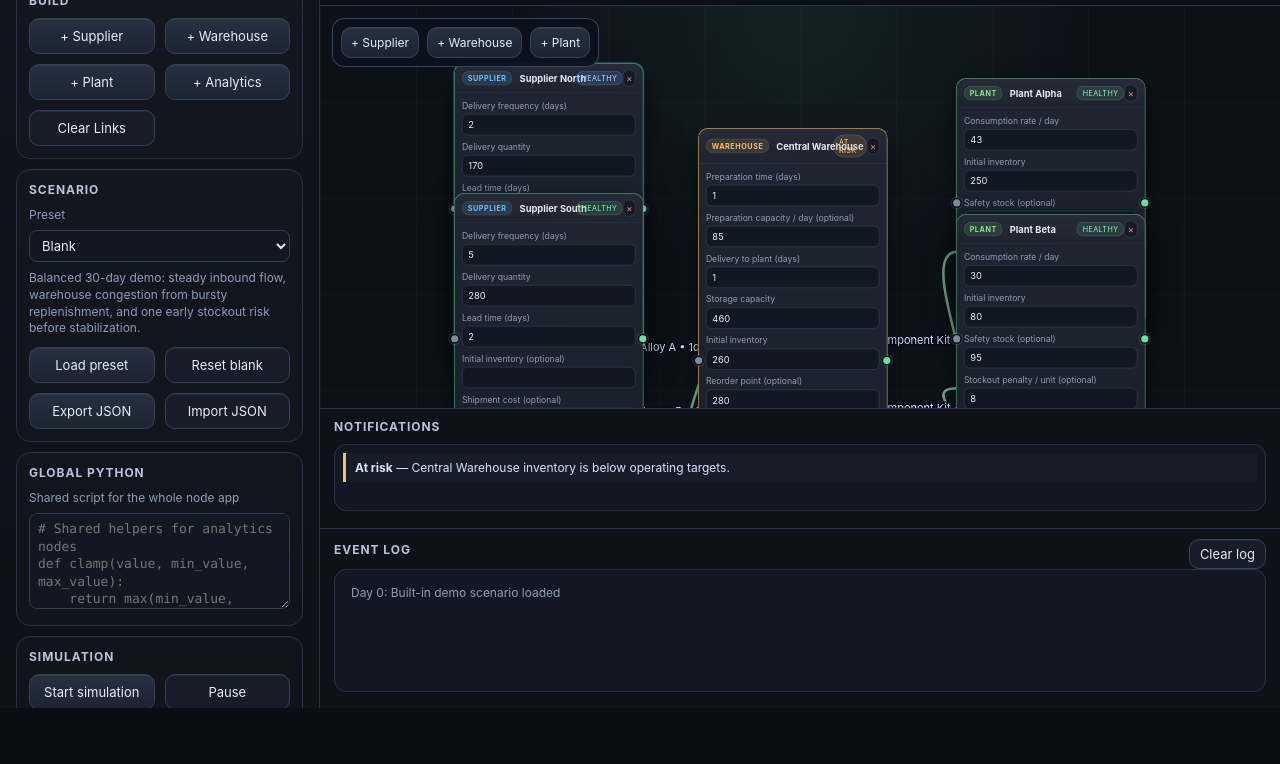
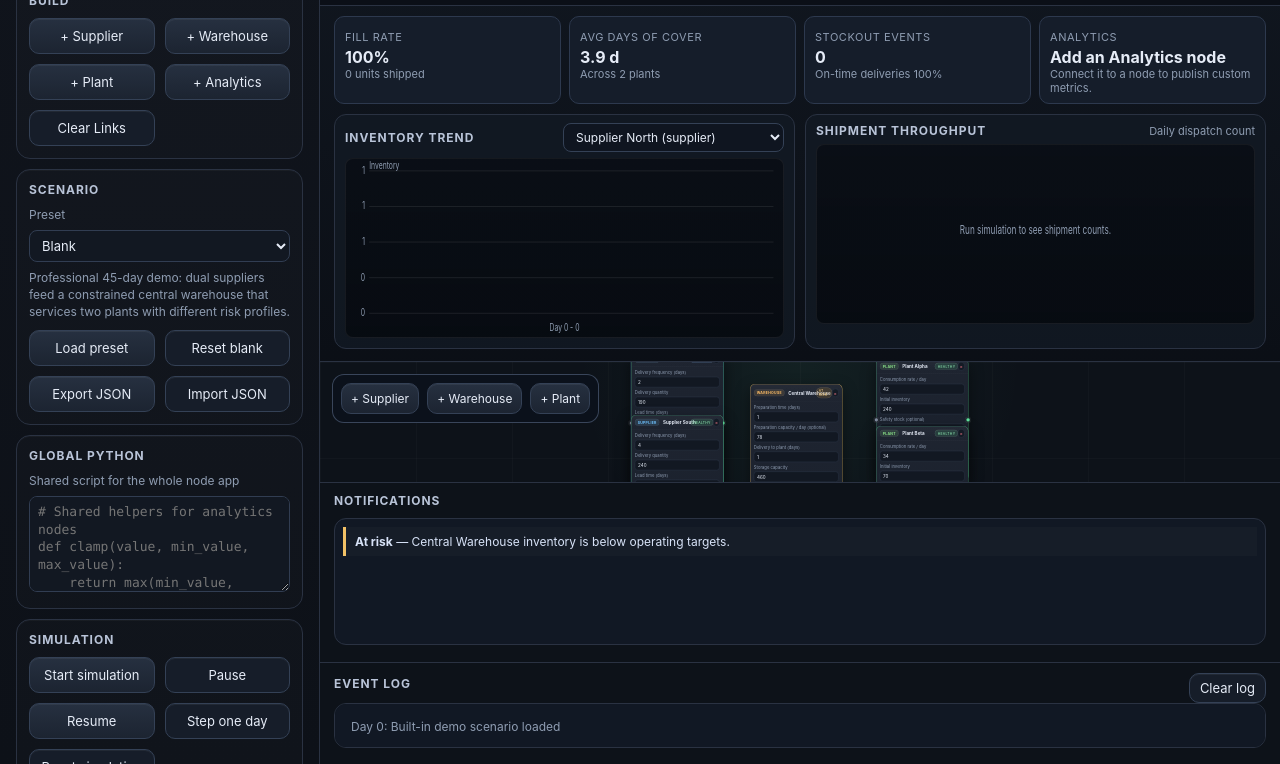
Before and after one commit to Myoxsis/Supply-Chain-Flow-Lab, a website with bundled scripts: page index.html in a window 1280 px wide. Shown: the part 92-856 px from the top of the page. Before the commit the page ends 800 px from the top, so only its background shows below. Built offline with nearby package versions, Linux system fonts and the light colour scheme.

Commit message:
Upgrade simulator UX, KPIs, and scenario reliability

```diff
--- a/app.js
+++ b/app.js
@@ -13,6 +13,7 @@ import {
 } from './src/graph-model.js';
 import { createSimulationEngine } from './src/simulation-engine.js';
 import { BUILT_IN_SCENARIOS, GRID_SIZE, MAX_ZOOM, MIN_ZOOM, SCENARIO_STORAGE_KEY, createInitialState } from './src/app-state.js';
+import { verifyScenarioChecksum, withScenarioMeta } from './src/scenario-io.js';
 
 const workspace = document.getElementById('workspace');
 const linksSvg = document.getElementById('linksSvg');
@@ -63,6 +64,7 @@ linksSvg.appendChild(tempLinkPath);
 const selectionBox = document.createElement('div');
 selectionBox.className = 'selection-box hidden';
 workspace.appendChild(selectionBox);
+const SCENARIO_STORAGE_BACKUP_KEY = `${SCENARIO_STORAGE_KEY}:backup`;
 
 const state = createInitialState();
 
@@ -1177,6 +1179,15 @@ function computeKpis() {
   const averageFulfillmentDelayDays = state.deliveryStats.fulfilledRequests
     ? state.deliveryStats.fulfillmentDelayTotal / state.deliveryStats.fulfilledRequests
     : 0;
+  const totalPlantDemand = plants.reduce((sum, plant) => sum + (plant.consumptionRatePerDay * state.day), 0);
+  const totalDeliveredToPlants = plants.reduce((sum, plant) => sum + plant.received, 0);
+  const fillRate = totalPlantDemand > 0 ? totalDeliveredToPlants / totalPlantDemand : 1;
+  const averageDaysOfCover = plants.length
+    ? plants.reduce((sum, plant) => {
+      const dailyDemand = Math.max(1, Number(plant.consumptionRatePerDay) || 0);
+      return sum + ((Number(plant.inventory) || 0) / dailyDemand);
+    }, 0) / plants.length
+    : 0;
 
   state.kpis = {
     stockoutCount,
@@ -1189,6 +1200,8 @@ function computeKpis() {
     },
     averageQueueTimeDays: Number(averageQueueTimeDays.toFixed(2)),
     averageFulfillmentDelayDays: Number(averageFulfillmentDelayDays.toFixed(2)),
+    fillRate: Number(fillRate.toFixed(4)),
+    averageDaysOfCover: Number(averageDaysOfCover.toFixed(2)),
     totalShippedVolume: state.nodes.reduce((sum, node) => sum + node.shipped, 0),
     totalShipmentCost: Number(state.deliveryStats.shipmentCost.toFixed(2)),
     totalCost: Number(state.finance.totalCost.toFixed(2)),
@@ -1374,6 +1387,7 @@ function clearGraph() {
   state.selectedNodeIds = [];
   state.selectedLinkIds = [];
   state.analyticsNodeId = null;
+  state.scenarioMeta = { label: 'Untitled scenario', savedAt: null, checksum: null };
   state.analyticsMetricHistoryByNode = {};
   state.graphErrors = [];
   state.nodeStatusById = {};
@@ -1400,6 +1414,11 @@ function importScenarioObject(rawScenario, options = {}) {
 
   clearGraph();
   state.day = Number.isInteger(scenario.day) && scenario.day >= 0 ? scenario.day : 0;
+  state.scenarioMeta = {
+    label: typeof scenario.meta?.label === 'string' ? scenario.meta.label : 'Imported scenario',
+    savedAt: typeof scenario.meta?.savedAt === 'string' ? scenario.meta.savedAt : null,
+    checksum: typeof scenario.meta?.checksum === 'string' ? scenario.meta.checksum : null,
+  };
   state.scenarioDescription = getScenarioDescriptionText(scenario.description);
   renderScenarioDescription(state.scenarioDescription);
   state.globalPythonCode = typeof scenario.globalPythonCode === 'string' ? scenario.globalPythonCode : '';
@@ -1486,11 +1505,15 @@ function importScenarioObject(rawScenario, options = {}) {
     renderAnalytics();
   }
   updateOperationalAlerting({ logTransitions: false });
+  const checksumState = verifyScenarioChecksum(scenario);
+  if (!checksumState.ok) {
+    logWithLevel(`[WARN] Scenario checksum mismatch. Expected ${checksumState.expected} but received ${checksumState.received}.`, 'alert');
+  }
   if (!options.silent) log(options.logMessage ?? 'Scenario loaded');
 }
 
 function serializeGraph() {
-  return {
+  const scenario = {
     version: SCENARIO_VERSION,
     day: state.day,
     description: state.scenarioDescription,
@@ -1515,27 +1538,37 @@ function serializeGraph() {
       costPerShipment: l.costPerShipment,
     })),
   };
+  return withScenarioMeta(scenario, {
+    label: state.scenarioMeta?.label ?? 'Working scenario',
+  });
 }
 
 function persistScenarioToLocalStorage() {
   try {
-    localStorage.setItem(SCENARIO_STORAGE_KEY, JSON.stringify(serializeGraph()));
+    const payload = JSON.stringify(serializeGraph());
+    localStorage.setItem(SCENARIO_STORAGE_BACKUP_KEY, localStorage.getItem(SCENARIO_STORAGE_KEY) ?? payload);
+    localStorage.setItem(SCENARIO_STORAGE_KEY, payload);
   } catch (error) {
     console.warn('Failed to save scenario to localStorage', error);
   }
 }
 
 function loadScenarioFromLocalStorage() {
-  const raw = localStorage.getItem(SCENARIO_STORAGE_KEY);
-  if (!raw) return false;
-  try {
-    importScenarioObject(JSON.parse(raw), { logMessage: 'Scenario restored from local storage' });
-    return true;
-  } catch (error) {
-    console.warn('Failed to restore scenario from localStorage', error);
-    log(`Could not restore saved scenario (${error.message}). Loading demo instead.`);
-    return false;
-  }
+  const payloads = [
+    { raw: localStorage.getItem(SCENARIO_STORAGE_KEY), source: 'local storage' },
+    { raw: localStorage.getItem(SCENARIO_STORAGE_BACKUP_KEY), source: 'backup snapshot' },
+  ];
+  for (const payload of payloads) {
+    if (!payload.raw) continue;
+    try {
+      importScenarioObject(JSON.parse(payload.raw), { logMessage: `Scenario restored from ${payload.source}` });
+      return true;
+    } catch (error) {
+      console.warn(`Failed to restore scenario from ${payload.source}`, error);
+    }
+  }
+  log('Could not restore saved scenario from local storage. Loading demo instead.');
+  return false;
 }
 
 let autosaveHandle = null;
@@ -1729,12 +1762,25 @@ function renderAnalyticsNodeCharts() {
 function renderKpiBar() {
   if (!kpiBar) return;
   const analyticsNodes = state.nodes.filter((node) => node.type === 'analytics');
-  if (!analyticsNodes.length) {
-    kpiBar.innerHTML = '<div class="kpi-pill" style="grid-column: 1 / -1;"><span>No analytics nodes yet</span><strong>Add an Analytics node to publish metrics.</strong></div>';
-    return;
-  }
-
-  kpiBar.innerHTML = analyticsNodes.map((node) => {
+  const operationalCards = [
+    {
+      label: 'Fill rate',
+      value: `${Math.round((state.kpis.fillRate ?? 0) * 100)}%`,
+      meta: `${state.kpis.totalShippedVolume} units shipped`,
+    },
+    {
+      label: 'Avg days of cover',
+      value: `${(state.kpis.averageDaysOfCover ?? 0).toFixed(1)} d`,
+      meta: `Across ${state.nodes.filter((node) => node.type === 'plant').length} plants`,
+    },
+    {
+      label: 'Stockout events',
+      value: String(state.kpis.stockoutCount ?? 0),
+      meta: `On-time deliveries ${Math.round((state.kpis.onTimeDeliveries?.rate ?? 0) * 100)}%`,
+    },
+  ];
+
+  const analyticsCards = analyticsNodes.map((node) => {
     const source = getPrimaryAnalyticsSource(node);
     const value = readMetricValue(node);
     return `
@@ -1744,7 +1790,24 @@ function renderKpiBar() {
         <div class="chart-meta">${node.metric}${source ? ` · source: ${source.name}` : ''}</div>
       </div>
     `;
-  }).join('');
+  });
+
+  const cardsHtml = [
+    ...operationalCards.map((card) => `
+      <div class="kpi-pill">
+        <span>${card.label}</span>
+        <strong>${card.value}</strong>
+        <div class="chart-meta">${card.meta}</div>
+      </div>
+    `),
+    ...analyticsCards,
+  ];
+
+  if (!analyticsNodes.length) {
+    cardsHtml.push('<div class="kpi-pill"><span>Analytics</span><strong>Add an Analytics node</strong><div class="chart-meta">Connect it to a node to publish custom metrics.</div></div>');
+  }
+
+  kpiBar.innerHTML = cardsHtml.join('');
 }
 
 function renderInventoryChart() {
--- a/index.html
+++ b/index.html
@@ -130,6 +130,27 @@ def clamp(value, min_value, max_value):
         <button id="distributeVerticalBtn" class="ghost small">Distribute V</button>
         <label class="inline-toggle"><input id="snapToGrid" type="checkbox" /> Snap to grid</label>
       </div>
+      <section class="analytics-panel">
+        <div id="kpiBar" class="kpi-bar"></div>
+        <div class="chart-grid">
+          <article class="chart-card">
+            <div class="chart-header">
+              <h3>Inventory trend</h3>
+              <select id="analyticsNodeSelect" aria-label="Analytics node">
+                <option value="">No nodes</option>
+              </select>
+            </div>
+            <svg id="inventoryChart" class="chart-svg" viewBox="0 0 640 180" preserveAspectRatio="none"></svg>
+          </article>
+          <article class="chart-card">
+            <div class="chart-header">
+              <h3>Shipment throughput</h3>
+              <span class="chart-meta">Daily dispatch count</span>
+            </div>
+            <svg id="shipmentChart" class="chart-svg" viewBox="0 0 640 180" preserveAspectRatio="none"></svg>
+          </article>
+        </div>
+      </section>
 
       <section id="workspace" class="workspace">
         <div id="nodeCreateToolbar" class="node-create-toolbar">
--- a/src/app-state.js
+++ b/src/app-state.js
@@ -35,6 +35,8 @@ export function createInitialState() {
       onTimeDeliveries: { onTime: 0, total: 0, rate: 0 },
       averageQueueTimeDays: 0,
       averageFulfillmentDelayDays: 0,
+      fillRate: 1,
+      averageDaysOfCover: 0,
       totalShippedVolume: 0,
       totalShipmentCost: 0,
       totalCost: 0,
@@ -42,6 +44,7 @@ export function createInitialState() {
       costPerPlantServed: {},
     },
     day: 0,
+    scenarioMeta: { label: 'Untitled scenario', savedAt: null, checksum: null },
     scenarioDescription: '',
     drag: null,
     pan: null,
@@ -82,6 +85,7 @@ export const BUILT_IN_SCENARIOS = {
   blank: {
     version: SCENARIO_VERSION,
     day: 0,
+    meta: { label: 'Blank scenario', savedAt: null, checksum: null },
     description: 'Start from scratch and build a custom supply chain graph.',
     globalPythonCode: '',
     ui: { showLinkLabels: false, allowWarehouseToWarehouse: false, allowPlantOutbound: false, showCreateToolbar: true, snapToGrid: false },
@@ -91,7 +95,8 @@ export const BUILT_IN_SCENARIOS = {
   demo: {
     version: SCENARIO_VERSION,
     day: 0,
-    description: 'Balanced 30-day demo: steady inbound flow, warehouse congestion from bursty replenishment, and one early stockout risk before stabilization.',
+    meta: { label: 'Professional demo', savedAt: null, checksum: null },
+    description: 'Professional 45-day demo: dual suppliers feed a constrained central warehouse that services two plants with different risk profiles.',
     globalPythonCode: '',
     ui: { showLinkLabels: true, allowWarehouseToWarehouse: false, allowPlantOutbound: false, showCreateToolbar: true, snapToGrid: false },
     nodes: [
@@ -99,13 +104,13 @@ export const BUILT_IN_SCENARIOS = {
         id: 'node-1',
         type: 'supplier',
         position: { x: 90, y: 80 },
-        config: { name: 'Supplier North', deliveryFrequencyDays: 2, deliveryQuantity: 170, leadTimeDays: 1, initialInventory: null, shipmentCost: 35 },
+        config: { name: 'Supplier North', deliveryFrequencyDays: 2, deliveryQuantity: 190, leadTimeDays: 1, initialInventory: null, shipmentCost: 35 },
       },
       {
         id: 'node-2',
         type: 'supplier',
         position: { x: 90, y: 260 },
-        config: { name: 'Supplier South', deliveryFrequencyDays: 5, deliveryQuantity: 280, leadTimeDays: 2, initialInventory: null, shipmentCost: 48 },
+        config: { name: 'Supplier South', deliveryFrequencyDays: 4, deliveryQuantity: 240, leadTimeDays: 2, initialInventory: null, shipmentCost: 48 },
       },
       {
         id: 'node-3',
@@ -114,10 +119,10 @@ export const BUILT_IN_SCENARIOS = {
         config: {
           name: 'Central Warehouse',
           preparationTimeDays: 1,
-          preparationCapacityPerDay: 85,
+          preparationCapacityPerDay: 78,
           deliveryToPlantDays: 1,
           storageCapacity: 460,
-          initialInventory: 260,
+          initialInventory: 220,
           reorderPoint: 280,
           handlingCostPerUnit: 0.2,
           storageCostPerUnitPerDay: 0.035,
@@ -127,13 +132,13 @@ export const BUILT_IN_SCENARIOS = {
         id: 'node-4',
         type: 'plant',
         position: { x: 790, y: 100 },
-        config: { name: 'Plant Alpha', consumptionRatePerDay: 43, initialInventory: 250, safetyStock: 150, stockoutPenaltyPerUnit: 7 },
+        config: { name: 'Plant Alpha', consumptionRatePerDay: 42, initialInventory: 240, safetyStock: 150, stockoutPenaltyPerUnit: 7 },
       },
       {
         id: 'node-5',
         type: 'plant',
         position: { x: 790, y: 290 },
-        config: { name: 'Plant Beta', consumptionRatePerDay: 30, initialInventory: 80, safetyStock: 95, stockoutPenaltyPerUnit: 8 },
+        config: { name: 'Plant Beta', consumptionRatePerDay: 34, initialInventory: 70, safetyStock: 105, stockoutPenaltyPerUnit: 9 },
       },
     ],
     links: [
--- a/src/graph-model.js
+++ b/src/graph-model.js
@@ -1,6 +1,6 @@
 /** @typedef {'supplier'|'warehouse'|'plant'|'analytics'} NodeType */
 
-export const SCENARIO_VERSION = 5;
+export const SCENARIO_VERSION = 6;
 
 export const COST_CATEGORY_KEYS = {
   supplierShipment: 'supplierShipment',
@@ -173,6 +173,14 @@ export function migrateScenario(rawScenario) {
       return node;
     });
   }
+  if (version < 6) {
+    migrated.meta = {
+      ...(migrated.meta ?? {}),
+      label: typeof migrated.meta?.label === 'string' ? migrated.meta.label : 'Imported scenario',
+      savedAt: typeof migrated.meta?.savedAt === 'string' ? migrated.meta.savedAt : null,
+      checksum: typeof migrated.meta?.checksum === 'string' ? migrated.meta.checksum : null,
+    };
+  }
 
   migrated.ui = {
     showLinkLabels: Boolean(migrated.ui?.showLinkLabels),
@@ -181,6 +189,11 @@ export function migrateScenario(rawScenario) {
     showCreateToolbar: migrated.ui?.showCreateToolbar !== false,
     snapToGrid: Boolean(migrated.ui?.snapToGrid),
   };
+  migrated.meta = {
+    label: typeof migrated.meta?.label === 'string' ? migrated.meta.label : 'Untitled scenario',
+    savedAt: typeof migrated.meta?.savedAt === 'string' ? migrated.meta.savedAt : null,
+    checksum: typeof migrated.meta?.checksum === 'string' ? migrated.meta.checksum : null,
+  };
   migrated.version = SCENARIO_VERSION;
   return migrated;
 }
--- /dev/null
+++ b/src/scenario-io.js
@@ -0,0 +1,42 @@
+export function stableStringify(value) {
+  return JSON.stringify(sortObject(value));
+}
+
+function sortObject(value) {
+  if (Array.isArray(value)) return value.map(sortObject);
+  if (!value || typeof value !== 'object') return value;
+  return Object.keys(value).sort().reduce((acc, key) => {
+    acc[key] = sortObject(value[key]);
+    return acc;
+  }, {});
+}
+
+export function hashScenarioPayload(payload) {
+  const text = typeof payload === 'string' ? payload : stableStringify(payload);
+  let hash = 2166136261;
+  for (let i = 0; i < text.length; i += 1) {
+    hash ^= text.charCodeAt(i);
+    hash = Math.imul(hash, 16777619);
+  }
+  return `fnv1a-${(hash >>> 0).toString(16).padStart(8, '0')}`;
+}
+
+export function withScenarioMeta(scenario, options = {}) {
+  const copy = structuredClone(scenario);
+  const payloadWithoutMeta = { ...copy, meta: undefined };
+  const checksum = hashScenarioPayload(payloadWithoutMeta);
+  copy.meta = {
+    label: options.label ?? copy.meta?.label ?? 'Untitled scenario',
+    savedAt: options.savedAt ?? new Date().toISOString(),
+    checksum,
+  };
+  return copy;
+}
+
+export function verifyScenarioChecksum(scenario) {
+  const checksum = scenario?.meta?.checksum;
+  if (!checksum) return { ok: true, reason: 'missing-checksum' };
+  const payloadWithoutMeta = { ...scenario, meta: undefined };
+  const expected = hashScenarioPayload(payloadWithoutMeta);
+  return { ok: checksum === expected, expected, received: checksum };
+}
--- a/src/simulation-engine.js
+++ b/src/simulation-engine.js
@@ -180,17 +180,21 @@ export function createSimulationEngine(context) {
     processArrivals();
     state.nodes.filter((n) => n.type === 'supplier').forEach((supplier) => {
       if (state.day % supplier.deliveryFrequencyDays !== 0) return;
+      let remainingSupplierBudget = Number(supplier.deliveryQuantity);
+      if (!Number.isFinite(remainingSupplierBudget) || remainingSupplierBudget <= 0) return;
       let shippedToday = 0;
       state.links.filter((l) => l.from === supplier.id).slice().sort((a, b) => a.priority - b.priority).forEach((link) => {
+        if (remainingSupplierBudget <= 0) return;
         const target = getNode(link.to);
         if (!target || (Number.isFinite(supplier.inventory) && supplier.inventory <= 0)) return;
         const cap = getRemainingLinkCapacity(link, state.day);
         if (cap <= 0) return;
-        const qtyCap = Math.min(supplier.deliveryQuantity, cap);
+        const qtyCap = Math.min(remainingSupplierBudget, cap);
         const qty = Number.isFinite(supplier.inventory) ? Math.min(qtyCap, supplier.inventory) : qtyCap;
         if (qty <= 0) return;
         queueShipment(supplier, target, link, qty, supplier.leadTimeDays + link.transportDelayDays, { plantId: target.type === 'plant' ? target.id : null });
         if (Number.isFinite(supplier.inventory)) supplier.inventory -= qty;
+        remainingSupplierBudget -= qty;
         supplier.shipped += qty;
         shippedToday += qty;
       });
--- a/styles.css
+++ b/styles.css
@@ -202,7 +202,7 @@ input[type="range"] { width: 100%; margin-top: 8px; }
 }
 .kpi-bar {
   display: grid;
-  grid-template-columns: repeat(6, minmax(0, 1fr));
+  grid-template-columns: repeat(auto-fit, minmax(160px, 1fr));
   gap: 8px;
 }
 .kpi-pill {
@@ -258,6 +258,7 @@ input[type="range"] { width: 100%; margin-top: 8px; }
 .chart-svg {
   width: 100%;
   height: 180px;
+  display: block;
   background: linear-gradient(180deg, rgba(9, 13, 20, 0.85), rgba(7, 11, 17, 0.95));
   border: 1px solid rgba(255,255,255,.06);
   border-radius: 8px;
```
Also changed, not shown: test/simulation-engine.test.js (+20 -0 lines).
